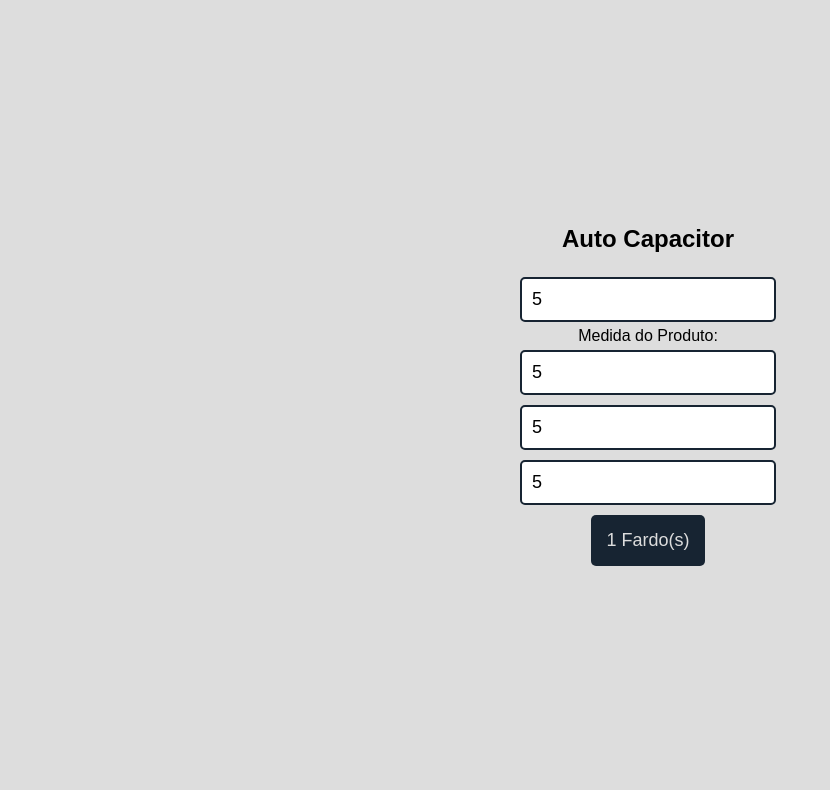
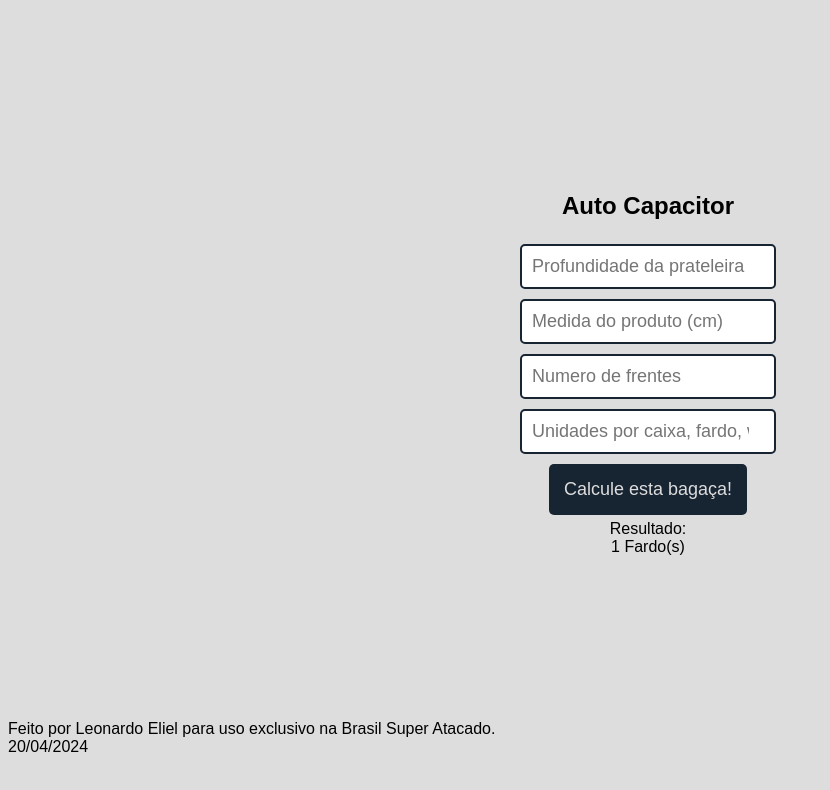
Before and after one commit to LeoEliel/auto-capacitor, a plain HTML site: page index.html in a window 1280 px wide. Both pictures are taken after typing "5", "5", "5", "5" into the empty fields and a click on the button "Calcule esta bagaça!". Shown: the whole page, without its empty margins (0-830 px from the left). Drawn offline with Linux system fonts and the light colour scheme.

Commit message:
aprimorando forma de exibir o resultado e resetando os valores do formulário logo em seguida

```diff
--- a/index.html
+++ b/index.html
@@ -18,7 +18,7 @@
                 <!-- <label for="shelfDeepness">Profundidade da prateleira:</label> -->
                 <input type="number" id="shelfDeepness" placeholder="Profundidade da prateleira (cm)" class="form-item" min="1" step="0.1">
 
-                <label for="productMeasure">Medida do Produto:</label>
+                <!-- <label for="productMeasure">Medida do Produto:</label> -->
                 <input type="number" name="productMeasure" id="productMeasure" placeholder="Medida do produto (cm)" class="form-item" min="1" step="0.1">
 
                 <!-- <label for="qtdRows">Nº de Frentes:</label> -->
@@ -29,8 +29,16 @@
 
                 <button type="submit" id="send" class="form-item">Calcule esta bagaça!</button>
                 <!-- <button type="reset" id="reset" class="form-item">Resetar</button> -->
+
+                <label for="result">Resultado: </label>
+                <span name="result "id="result" class="result">Não calculado</span>
             </form>
         </section>
+
+        <footer class="footer-container">
+            <span>Feito por Leonardo Eliel para uso exclusivo na Brasil Super Atacado.</span>
+            <span>20/04/2024</span>
+        </footer>
         <script type="text/javascript" src="index.js"></script>
     </body>
 </html>
--- a/index.js
+++ b/index.js
@@ -1,11 +1,11 @@
 let mainForm = document.getElementById("mainForm");
-let reset = document.getElementById("reset");
-let button = document.getElementById("send");
 
 let productMeasure = document.getElementById("productMeasure");
 let shelfDeepness = document.getElementById("shelfDeepness");
 let qtdRows = document.getElementById("qtdRows");
 let unitsPerPack = document.getElementById("unitsPerPack");
+
+let result = document.getElementById("result");
 
 mainForm.addEventListener("submit", (ev) => {
 
@@ -13,24 +13,11 @@ mainForm.addEventListener("submit", (ev) => {
     sendData();
 });
 
-reset.addEventListener("click", (ev) => {
-
-    ev.preventDefault();
-    resetValues();
-});
-
 async function sendData() {
 
     let packs = Math.trunc(((shelfDeepness.valueAsNumber/productMeasure.valueAsNumber)*qtdRows.valueAsNumber)/unitsPerPack.valueAsNumber);
-    button.innerHTML = `${packs} Fardo(s)`
-    // alert(`${packs} Fardos`);
+    result.innerHTML = `${packs} Fardo(s)`
+
+    document.getElementById('mainForm').reset();
 
 }
-
-async function resetValues() {
-
-    productMeasure.innerHTML = "";
-    shelfDeepness.innerHTML = "";
-    qtdRows.innerHTML = "";
-    unitsPerPack.innerHTML = "";
-}
--- a/style.css
+++ b/style.css
@@ -5,7 +5,7 @@ body {
 }
 
 .form-container {
-    height: 95vh;
+    height: 89vh;
     width: 100%;
     display: flex;
     flex-flow: column nowrap;
@@ -22,6 +22,13 @@ body {
     font-size: large;
 }
 
+.footer-container {
+    display: flex;
+    flex-flow: column nowrap;
+    justify-content: center;
+    align-items: start;
+}
+
 #send {
     width: fit-content;
     display: inline-block;
```
